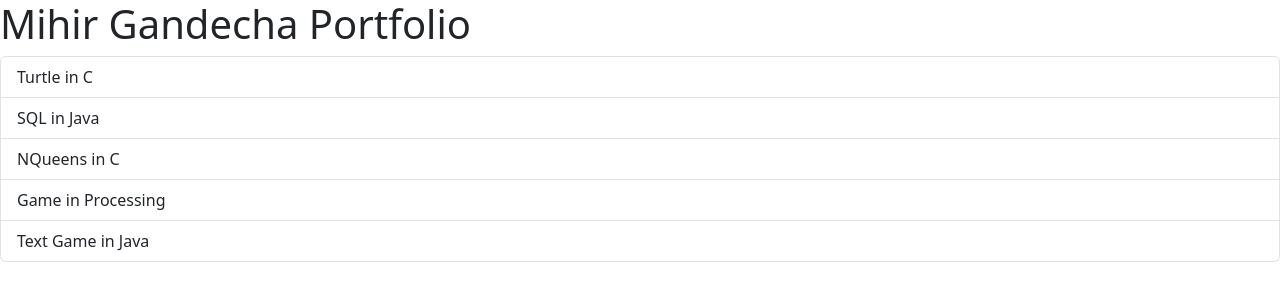
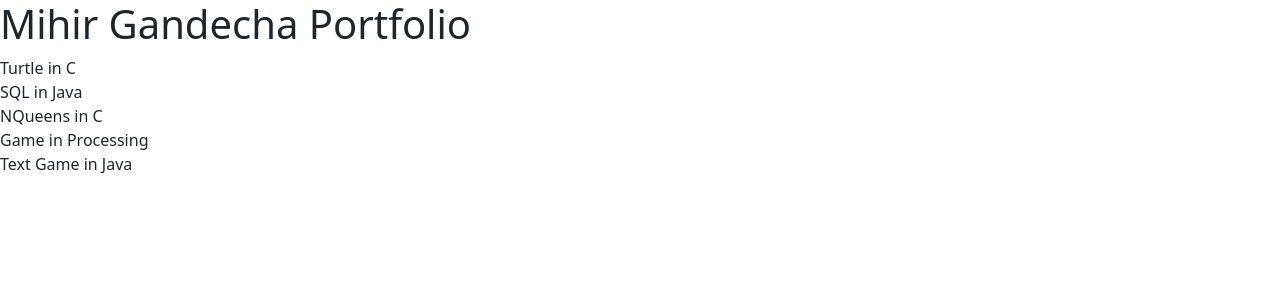
Before and after one commit to mihirgandecha/Portfolio-React-Typescript, a React (Vite) app: page / in a window 1280 px wide. Shown: the top 300 px of the page. Built offline with nearby package versions, Linux system fonts and the light colour scheme.

Commit message:
Make elements in ListGroup component dynamic as projects increase over time

```diff
--- a/src/components/ListGroup.tsx
+++ b/src/components/ListGroup.tsx
@@ -1,11 +1,19 @@
 function ListGroup() {
+  //how to render elements dynamically:
+    const items = [
+    "Turtle in C",
+    "SQL in Java",
+    "NQueens in C",
+    "Game in Processing",
+    "Text Game in Java",
+  ];
+
+  //take each item and convert to item of type <li>
   return (
     <ul className="list-group">
-      <li className="list-group-item">Turtle in C</li>
-      <li className="list-group-item">SQL in Java</li>
-      <li className="list-group-item">NQueens in C</li>
-      <li className="list-group-item">Game in Processing</li>
-      <li className="list-group-item">Text Game in Java</li>
+      {items.map((item) => (
+        <li key = {item}>{item}</li>
+      ))}
     </ul>
   );
 }
```
